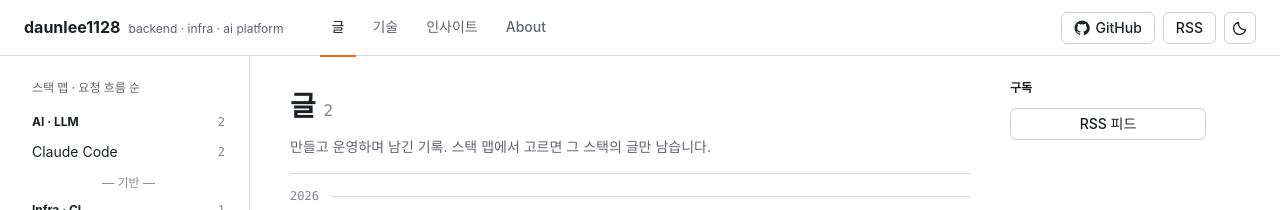
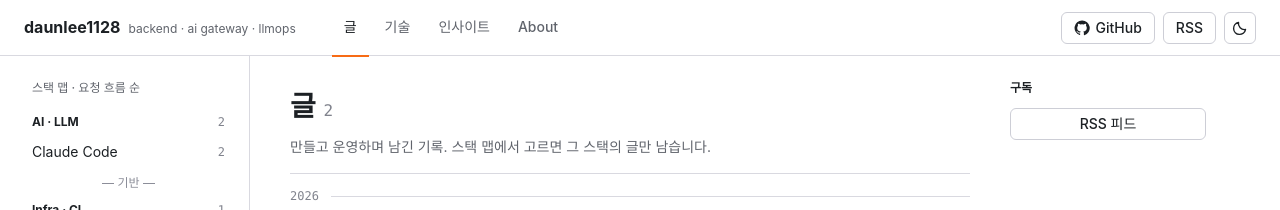
Before and after one commit to daunlee1128/daunlee1128.github.io, a Jekyll site: the page built from index.md, in a window 1280 px wide. Shown: the top 210 px of the page. Built offline with Jekyll 4.4.1, drawn with Linux system fonts in a browser that asks for light colours.

Commit message:
chore(config): tagline을 backend · ai gateway · llmops로 변경
Co-Authored-By: Claude Fable 5.1 <noreply@anthropic.com>
Claude-Session: https://claude.ai/code/session_01WCuxjazWK5T8ypXJ8YXqph

```diff
--- a/_config.yml
+++ b/_config.yml
@@ -1,7 +1,7 @@
 # 사이트 메타
 title: daunlee1128
 handle: daunlee1128
-tagline: backend · infra · ai platform
+tagline: backend · ai gateway · llmops
 description: 만들고 운영하며 남긴 기록 — 설계 · 설정 · 구현 · 운영 · 문제 해결, 그리고 인사이트
 url: "https://daunlee1128.github.io"
 baseurl: ""
```
